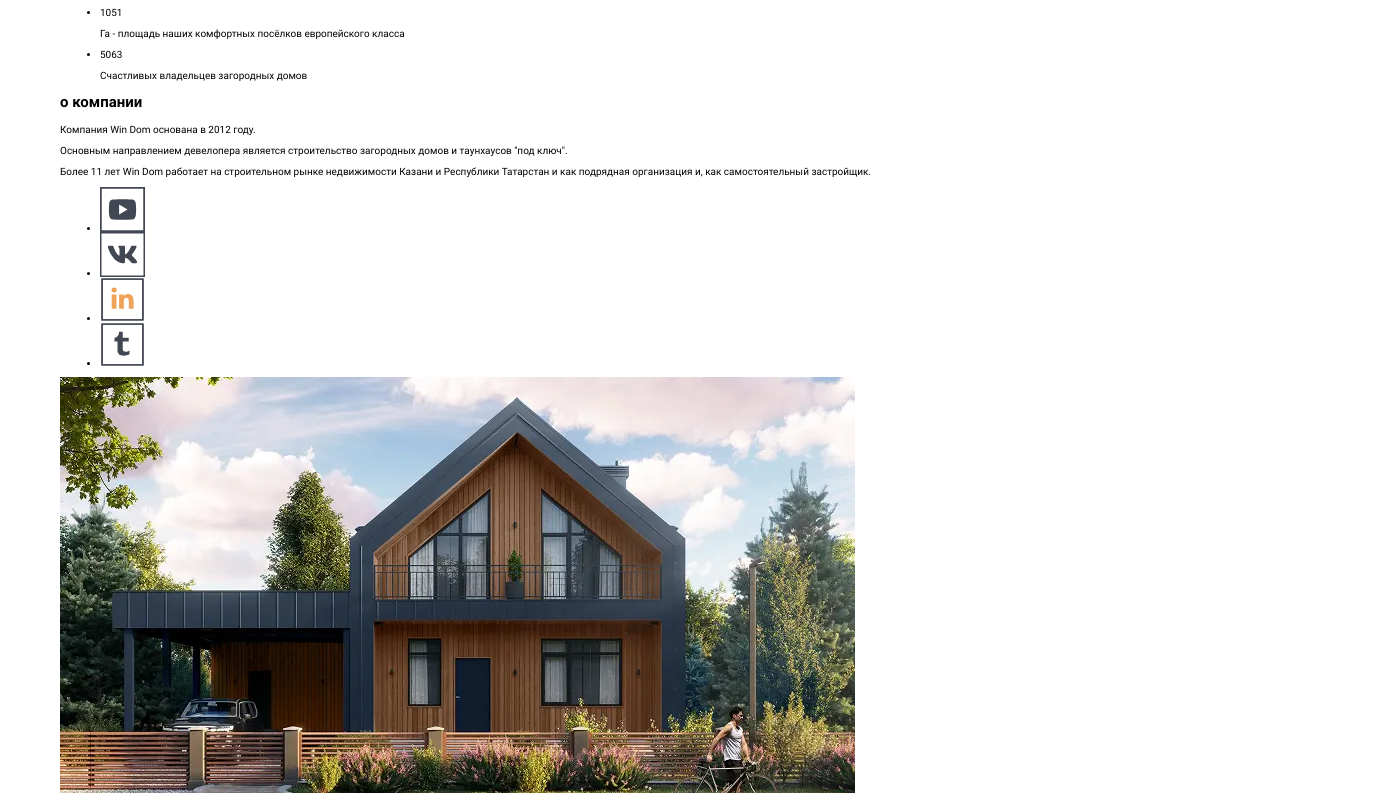
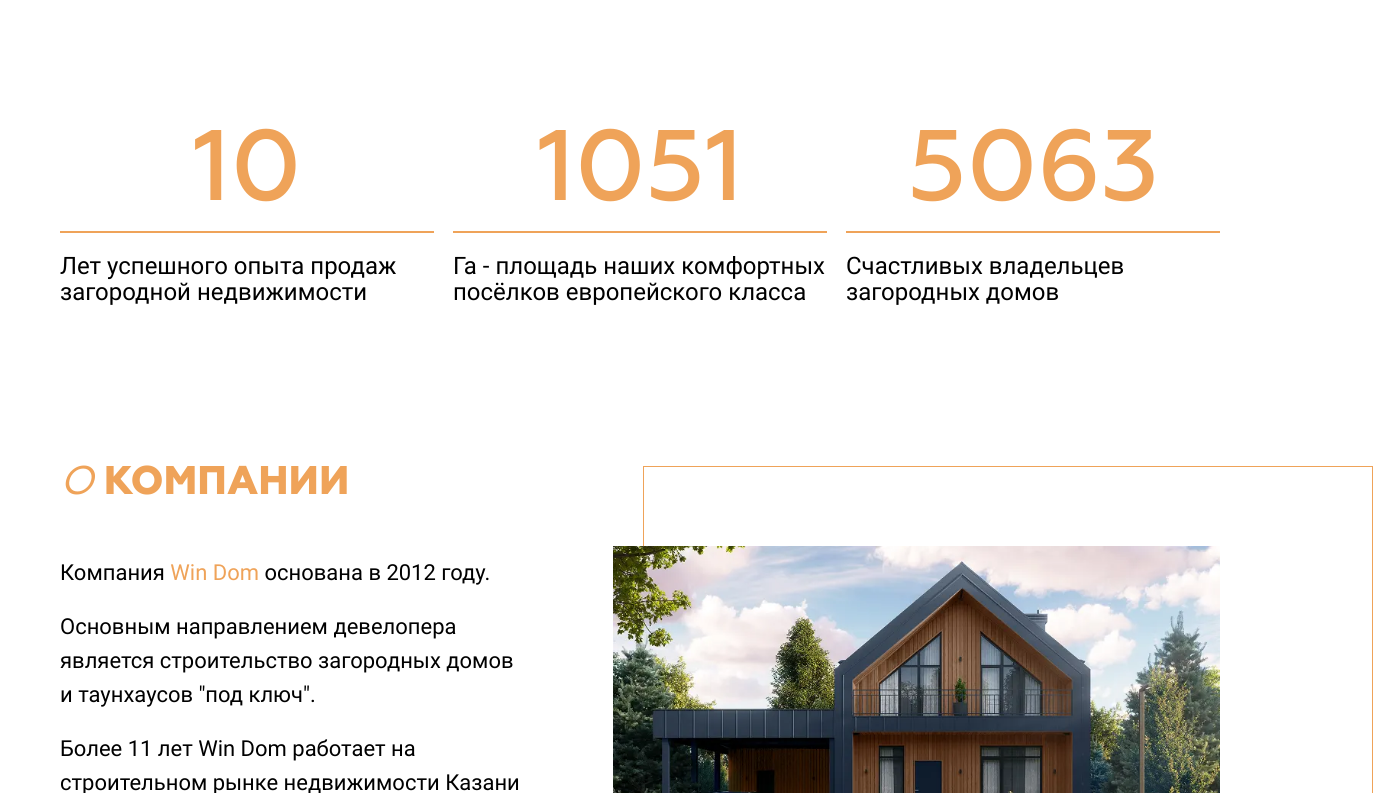
Before and after one commit to Dmitry1964/windom, a React (Vite) app: page / in a window 1280 px wide. Shown: the part 847-1640 px from the top of the page, 1373 px wide, since content can reach past the window. Built offline with nearby package versions, Linux system fonts and the light colour scheme.

Commit message:
Добавляет секцию about version desktop

```diff
--- a/src/widgets/about/ui/about.module.scss
+++ b/src/widgets/about/ui/about.module.scss
@@ -0,0 +1,110 @@
+@use '/src/styles/variables.scss' as *;
+@use '/src/styles/mixins.scss' as *;
+
+
+.about {
+  padding: 15rem 0;;
+}
+
+.about__list {
+  display: grid;
+  grid-template-columns: 1fr 1fr 1fr;
+  list-style: none;
+  padding: 0;
+  margin: 0 0 15rem;
+  column-gap: 1.64%;
+}
+
+.about__item {
+  display: flex;
+  flex-direction: column;
+
+  & span {
+    font-family: $ff-second;
+    @include font-size(100px, 120px, $vp-1280, $vp-1680);
+    font-weight: 500;
+    color: $color-sandy-brown;
+    text-align: center;
+    border-bottom: 2px solid $color-sandy-brown;
+    margin-bottom: 2rem;
+  }
+
+  & p {
+    @include font-size(24px, 30px, $vp-1280, $vp-1680);
+    line-height: 110%;
+    margin: 0;
+  }
+}
+
+.about__inner {
+  display: grid;
+  grid-template-columns: 1fr 52.3%;
+  grid-template-rows: repeat(3, auto);
+  column-gap: 5.59%;
+  row-gap: 5rem;
+
+}
+
+.about__title {
+  font-family: $ff-second;
+  @include font-size(40px, 46px, $vp-1280, $vp-1680);
+  color: $color-sandy-brown;
+  text-transform: uppercase;
+  margin: 0;
+
+  & span {
+    font-weight: 400;
+    font-style: italic;
+  }
+}
+
+.about__descriptions {
+  width: 95%;
+  & p {
+    @include font-size(22px, 30px, $vp-1280, $vp-1680);
+    margin: 0 0 2rem;
+    line-height: 3.4rem;
+  }
+
+  & span {
+    color: $color-sandy-brown;
+  }
+}
+
+.about__descriptions p:last-of-type {
+  margin-bottom: 0;
+}
+
+.about__image {
+  grid-row-start: 1;
+  grid-row-end: 4;
+  grid-column-start: 2;
+  grid-column-end: 3;
+
+  display: flex;
+  align-items: center;
+
+  position: relative;
+
+  & ::before {
+    content: '';
+    position: absolute;
+    // 92%
+    width: 730px;
+    // 111.6%
+    height: 557px;
+    border: 1px solid $color-sandy-brown;
+    top: 10px;
+    left: 30px;
+    z-index: -10;
+  }
+}
+
+.about__social {
+  display: flex;
+  column-gap: 2.5rem;
+  list-style: none;
+  padding: 0;
+  justify-self: flex-end;
+  align-self: flex-end;
+}
```
